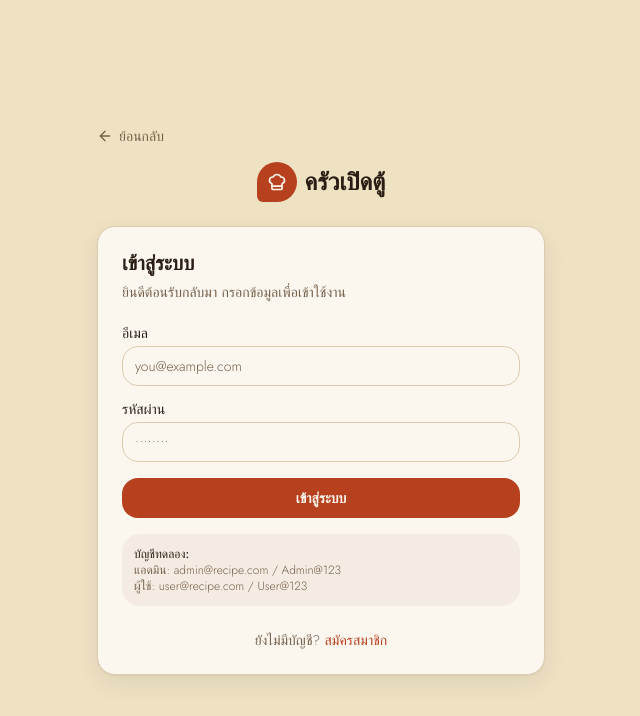
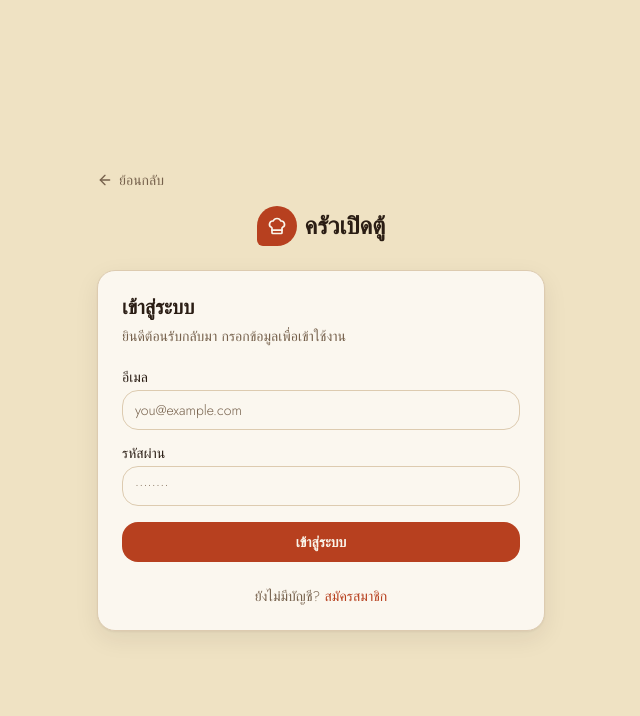
Before and after one commit to Suphakuk/cooking-recipe-system, a Next.js app in the folder frontend/: page /login in a window 1280 px wide. Shown: the top 716 px of the page, without its empty margins (319-959 px from the left). Built offline with nearby package versions, Linux system fonts and the light colour scheme; no server answers.

Commit message:
Update page.tsx

```diff
--- a/frontend/src/app/login/page.tsx
+++ b/frontend/src/app/login/page.tsx
@@ -86,11 +86,6 @@ export default function LoginPage() {
               </Button>
             </form>
 
-            <div className="mt-4 rounded-lg bg-muted/60 p-3 text-xs text-muted-foreground">
-              <p className="font-medium text-foreground">บัญชีทดลอง:</p>
-              <p>แอดมิน: admin@recipe.com / Admin@123</p>
-              <p>ผู้ใช้: user@recipe.com / User@123</p>
-            </div>
 
             <p className="mt-6 text-center text-sm text-muted-foreground">
               ยังไม่มีบัญชี?{' '}
```
